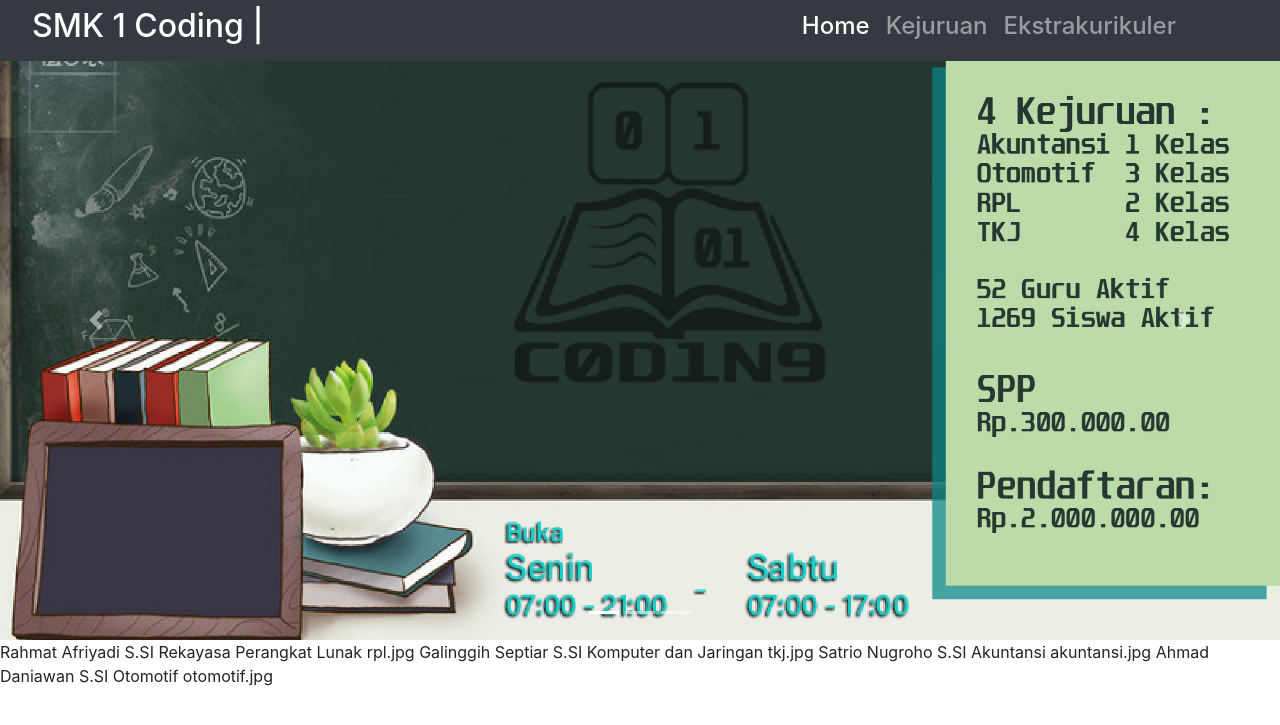
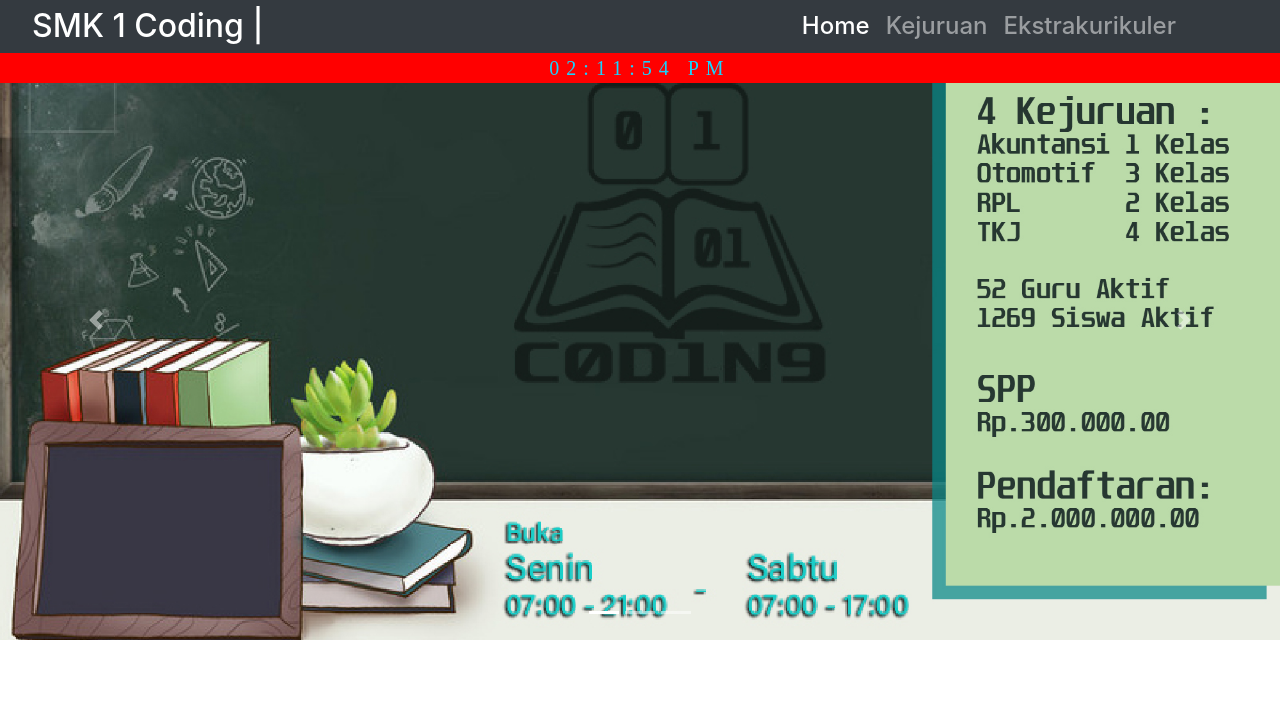
Before and after one commit to Rahmat-Afriyadi/1coding, a PHP site: page / in a window 1280 px wide. Shown: the top 725 px of the page. Run offline with PHP 8.4, Linux system fonts and the light colour scheme.

Commit message:
nambahinjam

```diff
--- a/assets/css/style.css
+++ b/assets/css/style.css
@@ -4,13 +4,15 @@ body {
 
 .clock {
   position: absolute;
-  top: 50%;
+  top: 68px;
   left: 50%;
   transform: translateX(-50%) translateY(-50%);
   color: #17D4FE;
-  font-size: 60px;
+  text-align: center;
+  font-size: 20px;
   font-family: Orbitron;
   letter-spacing: 7px;
+  width: 100%;
 
 
 
--- a/index.php
+++ b/index.php
@@ -6,6 +6,7 @@
   <meta name="viewport" content="width=device-width, initial-scale=1.0">
   <title>Document</title>
   <link rel="stylesheet" href="assets/bootstrap/css/bootstrap.css">
+  <link rel="stylesheet" href="assets/css/style.css">
   <style>
     body {
       overflow-y: hidden !important;
@@ -13,7 +14,7 @@
   </style>
 </head>
 <body>
-  <div id="MyClockDisplay" class="clock" onload="showTime()"></div>
+
   <nav class="navbar navbar-expand-lg navbar-dark bg-dark pt-1 pb-1 pr-5 fixed-top">
     <a class="navbar-brand" href="#"></a>
     <h2 class="text-white">SMK 1 Coding |</h2>
@@ -34,8 +35,8 @@
         </li>
       </ul>
     </div>
+    <div id="MyClockDisplay" class="clock" onload="showTime()" style="background-color: red"></div>
   </nav>
-
   <div id="carouselExampleIndicators" class="carousel slide" data-ride="carousel">
   <ol class="carousel-indicators">
     <li data-target="#carouselExampleIndicators" data-slide-to="0" class="active"></li>
@@ -65,11 +66,6 @@
 
   <script src="assets/jquery/jquery.min.js"></script>
   <script src="assets/bootstrap/js/bootstrap.js"></script>
+  <script src="assets/js/jam.js"></script>
 </body>
 </html>
-
-
-Rahmat Afriyadi S.SI Rekayasa Perangkat Lunak rpl.jpg
-Galinggih Septiar S.SI Komputer dan Jaringan tkj.jpg
-Satrio Nugroho S.SI Akuntansi akuntansi.jpg
-Ahmad Daniawan S.SI Otomotif otomotif.jpg
```
Also changed, not shown: assets/jurusan/db/db_coding.sql (deleted, +0 -42 lines).
